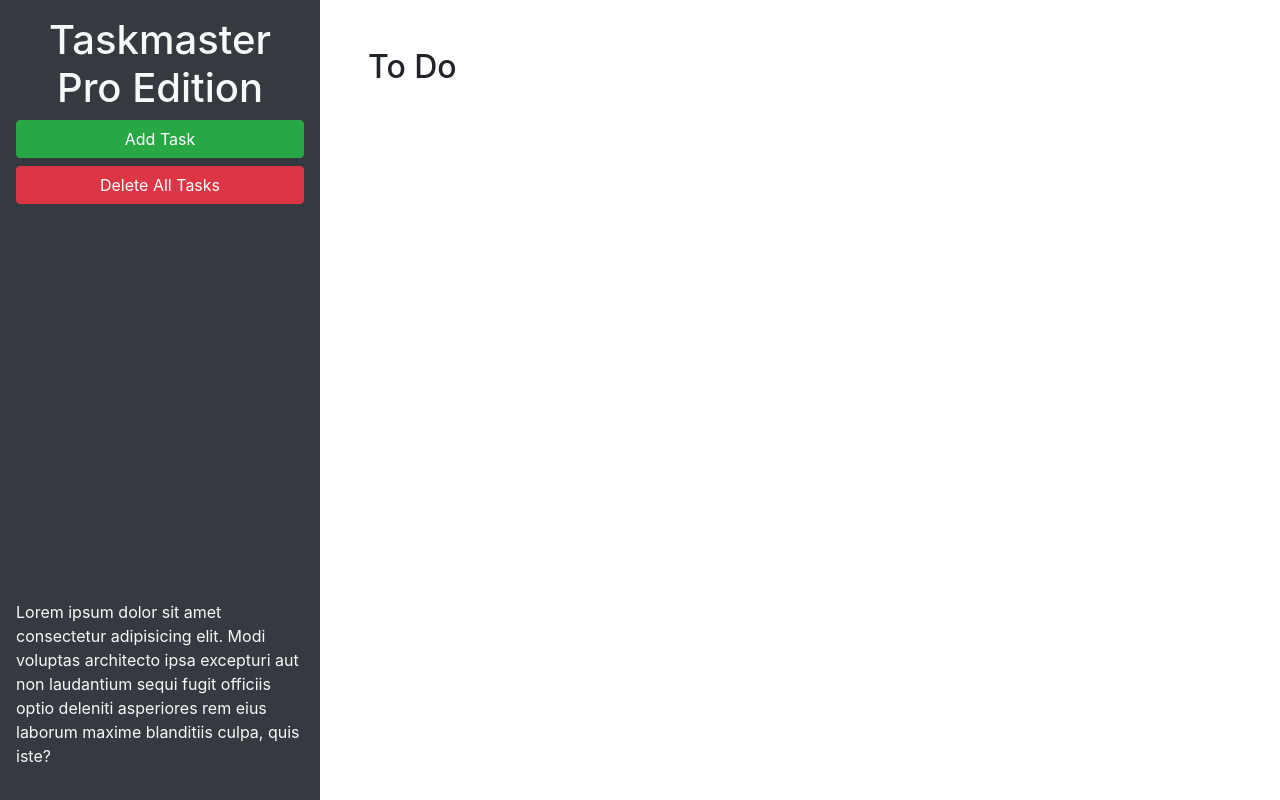
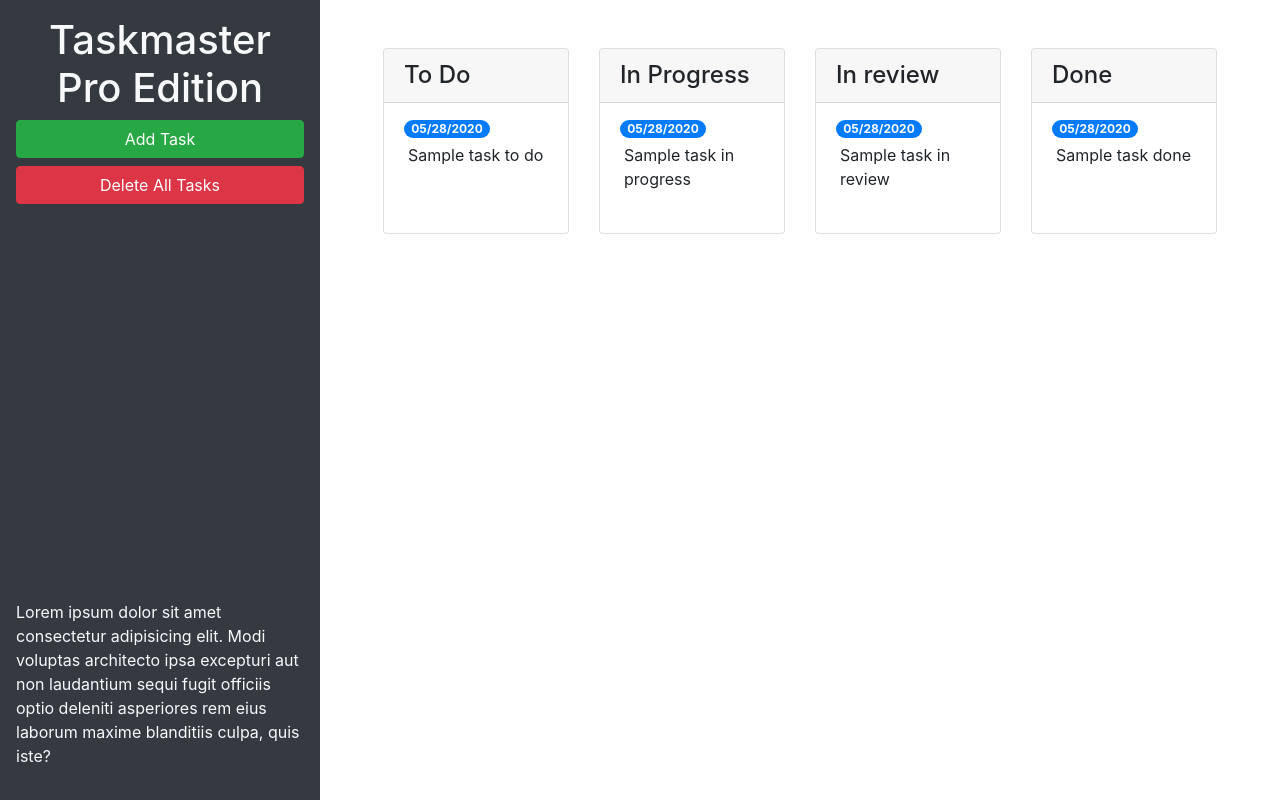
Before and after one commit to akeva22/taskmaster-pro, a plain HTML site: page index.html in a window 1280 px wide. Drawn offline with nearby package versions, Linux system fonts and the light colour scheme.

Commit message:
Added Cards to tasks, fixed Modal Styling

```diff
--- a/index.html
+++ b/index.html
@@ -24,9 +24,67 @@
       </p>
     </header>
     <main class="col-12 col-lg-9">
-      <div class="m-5">
-        <h2>To Do</h2>
-        <ul id="list-toDo" class="list-group"> </ul>
+      <div class="m-5 row justify-content-around">
+        <!-- todo start -->
+        <div class="col-12 col-md-6 col-xl-3 mb-3">
+          <div class="card">
+            <h4 class="card-header">
+              To Do
+            </h4>
+            <ul id="list-toDo" class="list-group list-group-flush">
+              <li class="list-group-item">
+                <span class="badge badge-primary badge-pill">05/28/2020</span>
+                <p class="m-1">Sample task to do</p>
+              </li>
+            </ul>
+          </div>
+        </div>
+        <!-- todo end -->
+        <!-- in progress start -->
+        <div class="col-12 col-md-6 col-xl-3 mb-3">
+          <div class="card">
+            <h4 class="card-header">
+              In Progress
+            </h4>
+            <ul id="list-toDo" class="list-group list-group-flush">
+              <li class="list-group-item">
+                <span class="badge badge-primary badge-pill">05/28/2020</span>
+                <p class="m-1">Sample task in progress</p>
+              </li>
+            </ul>
+          </div>
+        </div>
+        <!-- in progress end -->
+        <!-- in review start -->
+        <div class="col-12 col-md-6 col-xl-3 mb-3">
+          <div class="card">
+            <h4 class="card-header">
+             In review
+            </h4>
+            <ul id="list-toDo" class="list-group list-group-flush">
+              <li class="list-group-item">
+                <span class="badge badge-primary badge-pill">05/28/2020</span>
+                <p class="m-1">Sample task in review</p>
+              </li>
+            </ul>
+          </div>
+        </div>
+        <!-- in review end -->
+        <!-- done start -->
+        <div class="col-12 col-md-6 col-xl-3 mb-3">
+          <div class="card">
+            <h4 class="card-header">
+              Done
+            </h4>
+            <ul id="list-toDo" class="list-group list-group-flush">
+              <li class="list-group-item">
+                <span class="badge badge-primary badge-pill">05/28/2020</span>
+                <p class="m-1">Sample task done</p>
+              </li>
+            </ul>
+          </div>
+        </div>
+        <!-- done end -->
       </div>
     </main>
   </div>
@@ -46,11 +104,11 @@
           <form>
             <div class="form-group">
               <label for="modalTaskDescription">Task description</label>
-              <textarea id="modalTaskDescription" rows="3"></textarea>
+              <textarea id="modalTaskDescription" rows="3" class="form-control"></textarea>
             </div>
             <div class="form-group">
               <label for="modalDueDate">Due date</label>
-              <input type="text" id="modalDueDate" placeholder="mm/dd/yyyy" autocomplete="off" />
+              <input type="text" class="form-control" id="modalDueDate" placeholder="mm/dd/yyyy" autocomplete="off" />
             </div>
           </form>
         </div>
```
